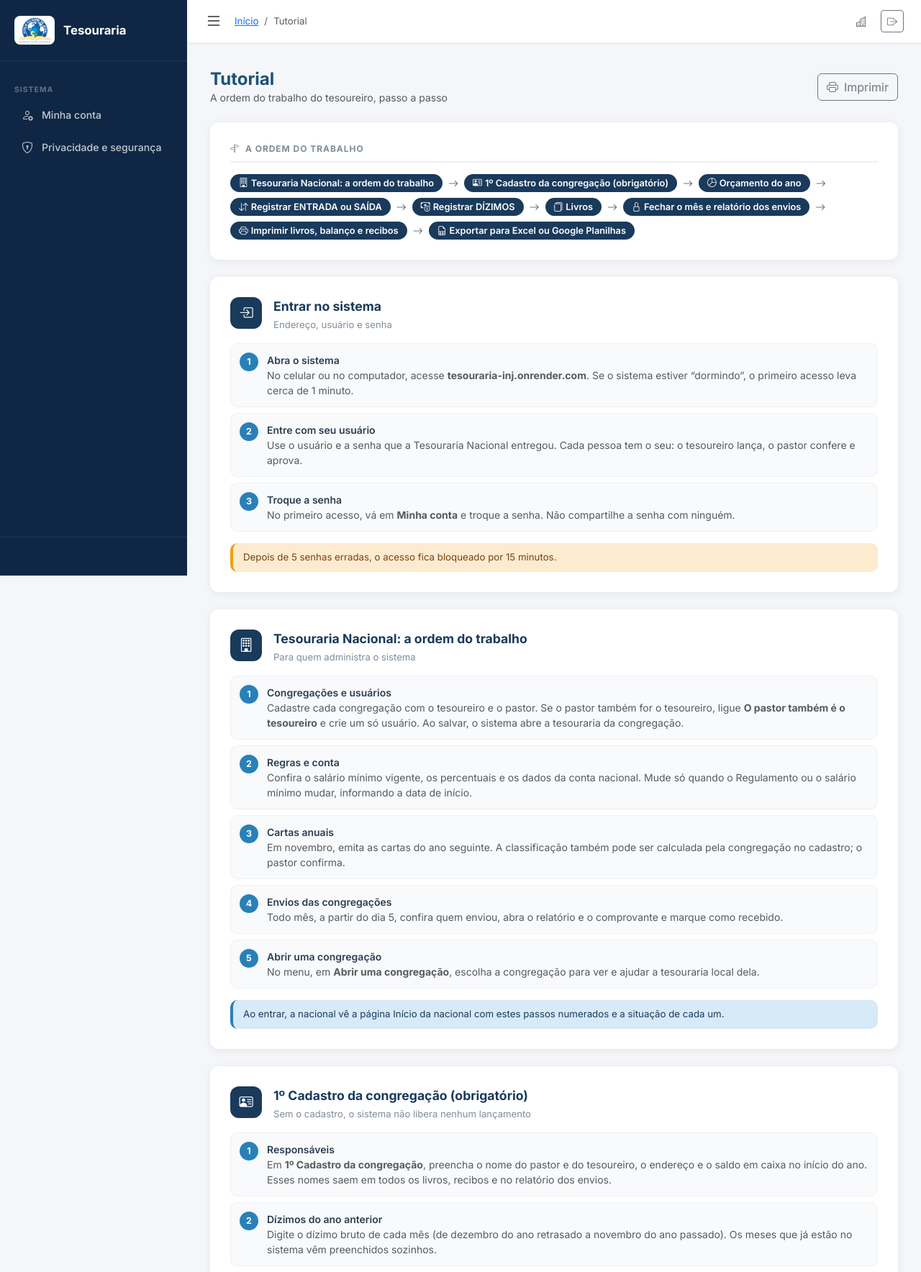
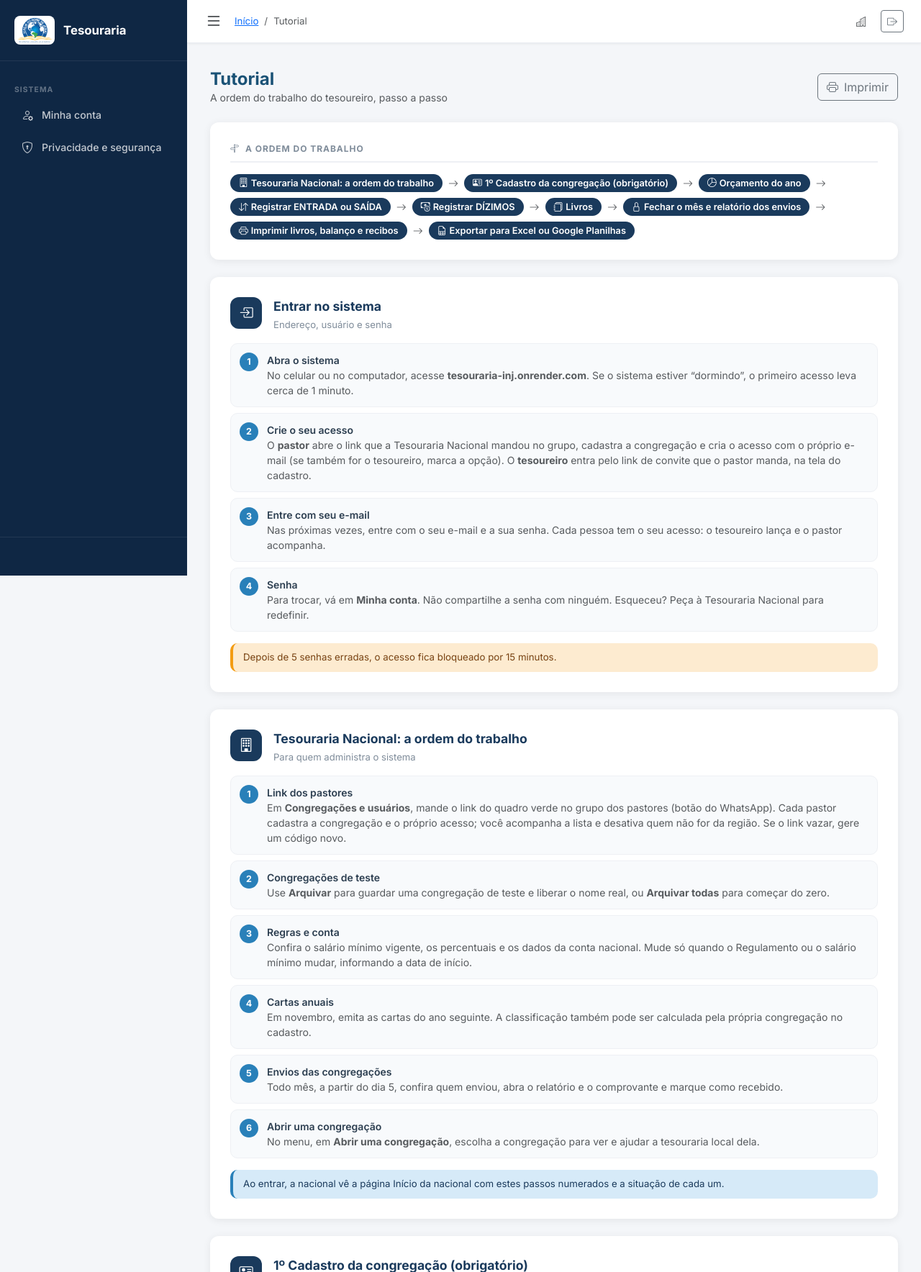
Before and after one commit to CarlosjhcINJ/tesouraria-inj, a Python web app: template templates/tutorial.html in a window 1280 px wide. Shown: the top 1768 px of the page at 72% size. Run offline with Jinja, Linux system fonts and the light colour scheme; the template is opened without the code that fills it, so the values that code supplies are empty.

Commit message:
Tutorial atualizado: autocadastro, envio sem aprovação e Dinheiro + Pix
Co-Authored-By: Claude Opus 5.5 <noreply@anthropic.com>
Claude-Session: https://claude.ai/code/session_01QBoTViCtjnFNZfTGFVTzc6

```diff
--- a/templates/tutorial.html
+++ b/templates/tutorial.html
@@ -8,13 +8,15 @@
 {% set secoes = [
   ('s0', 'bi-box-arrow-in-right', 'Entrar no sistema', 'Endereço, usuário e senha', [
     ('Abra o sistema', 'No celular ou no computador, acesse <b>tesouraria-inj.onrender.com</b>. Se o sistema estiver “dormindo”, o primeiro acesso leva cerca de 1 minuto.'),
-    ('Entre com seu usuário', 'Use o usuário e a senha que a Tesouraria Nacional entregou. Cada pessoa tem o seu: o tesoureiro lança, o pastor confere e aprova.'),
-    ('Troque a senha', 'No primeiro acesso, vá em <b>Minha conta</b> e troque a senha. Não compartilhe a senha com ninguém.'),
+    ('Crie o seu acesso', 'O <b>pastor</b> abre o link que a Tesouraria Nacional mandou no grupo, cadastra a congregação e cria o acesso com o próprio e-mail (se também for o tesoureiro, marca a opção). O <b>tesoureiro</b> entra pelo link de convite que o pastor manda, na tela do cadastro.'),
+    ('Entre com seu e-mail', 'Nas próximas vezes, entre com o seu e-mail e a sua senha. Cada pessoa tem o seu acesso: o tesoureiro lança e o pastor acompanha.'),
+    ('Senha', 'Para trocar, vá em <b>Minha conta</b>. Não compartilhe a senha com ninguém. Esqueceu? Peça à Tesouraria Nacional para redefinir.'),
   ], ('warning', 'Depois de 5 senhas erradas, o acesso fica bloqueado por 15 minutos.')),
   ('sn', 'bi-building', 'Tesouraria Nacional: a ordem do trabalho', 'Para quem administra o sistema', [
-    ('Congregações e usuários', 'Cadastre cada congregação com o tesoureiro e o pastor. Se o pastor também for o tesoureiro, ligue <b>O pastor também é o tesoureiro</b> e crie um só usuário. Ao salvar, o sistema abre a tesouraria da congregação.'),
+    ('Link dos pastores', 'Em <b>Congregações e usuários</b>, mande o link do quadro verde no grupo dos pastores (botão do WhatsApp). Cada pastor cadastra a congregação e o próprio acesso; você acompanha a lista e desativa quem não for da região. Se o link vazar, gere um código novo.'),
+    ('Congregações de teste', 'Use <b>Arquivar</b> para guardar uma congregação de teste e liberar o nome real, ou <b>Arquivar todas</b> para começar do zero.'),
     ('Regras e conta', 'Confira o salário mínimo vigente, os percentuais e os dados da conta nacional. Mude só quando o Regulamento ou o salário mínimo mudar, informando a data de início.'),
-    ('Cartas anuais', 'Em novembro, emita as cartas do ano seguinte. A classificação também pode ser calculada pela congregação no cadastro; o pastor confirma.'),
+    ('Cartas anuais', 'Em novembro, emita as cartas do ano seguinte. A classificação também pode ser calculada pela própria congregação no cadastro.'),
     ('Envios das congregações', 'Todo mês, a partir do dia 5, confira quem enviou, abra o relatório e o comprovante e marque como recebido.'),
     ('Abrir uma congregação', 'No menu, em <b>Abrir uma congregação</b>, escolha a congregação para ver e ajudar a tesouraria local dela.'),
   ], ('info', 'Ao entrar, a nacional vê a página Início da nacional com estes passos numerados e a situação de cada um.')),
@@ -35,6 +37,7 @@
     ('Escolha o livro', 'Todo lançamento pertence a um livro: <b>Caixa local</b> (ofertas e despesas do dia a dia), <b>Projetos</b> (cantina, brechó, construção) ou <b>Envios</b> (ofertas que vão para a nacional: missionária, Raios de Luz, Safras, distritais).'),
     ('Escolha o tipo', 'Aparecem só os tipos daquele livro. Exemplo: Caixa local → Saída → Aluguel do Salão.'),
     ('Valor, data e nome', 'Digite o valor, a data, a forma (dinheiro, Pix, banco) e o nome de quem entregou ou de quem recebeu. O nome sai no recibo.'),
+    ('Parte em dinheiro, parte em Pix', 'Na entrada, escolha a forma <b>Dinheiro + Pix</b> e informe quanto foi em Pix. O sistema grava as duas partes separadas, para bater com o caixa e com o banco.'),
     ('Comprovante', 'Em toda <b>saída</b>, anexe a foto do recibo ou da nota (§ 95). No celular, dá para tirar a foto na hora.'),
     ('Imprima o recibo', 'Depois de registrar, aparece o botão <b>Imprimir recibo</b>: sai em duas vias, com o valor por extenso e as assinaturas.'),
   ], ('warning', 'Mês fechado não aceita lançamento. Para corrigir, o pastor precisa reabrir o mês (fica registrado no histórico).')),
@@ -50,9 +53,8 @@
   ], None),
   ('s6', 'bi-lock', 'Fechar o mês e relatório dos envios', 'No começo do mês seguinte, até o dia 5', [
     ('Fechar', 'Em <b>Fechar o mês</b>, confira o cálculo dos envios e clique em fechar. O sistema lança sozinho as saídas da liquidação e dos envios.'),
-    ('Pastor aprova', 'O pastor entra e aprova o fechamento.'),
-    ('Deposite e anexe', 'Faça o depósito na conta nacional e anexe o comprovante do banco no fechamento.'),
-    ('Relatório', 'Imprima o <b>relatório dos envios</b> com os nomes do pastor e do tesoureiro. A nacional confere e marca como recebido.'),
+    ('Deposite e anexe', 'Logo depois de fechar, faça o depósito na conta nacional e anexe o comprovante na mesma tela. Não precisa esperar aprovação.'),
+    ('Pronto, sem WhatsApp', 'Ao anexar o comprovante, a Tesouraria Nacional já recebe o relatório dos envios e o comprovante no sistema, confere e marca como recebido. Se quiser, imprima o relatório para o arquivo da igreja.'),
   ], None),
   ('s7', 'bi-printer', 'Imprimir livros, balanço e recibos', 'Tudo sai com a logo e os nomes dos responsáveis', [
     ('Página Imprimir', 'No menu, clique em <b>Imprimir</b>. Escolha o mês e o ano.'),
```
